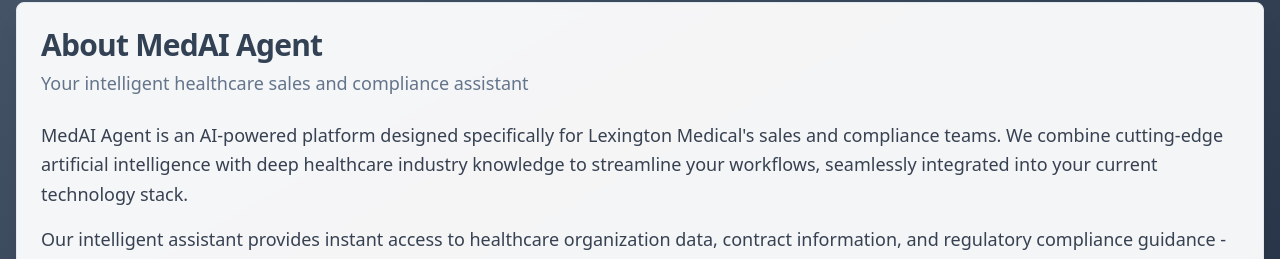
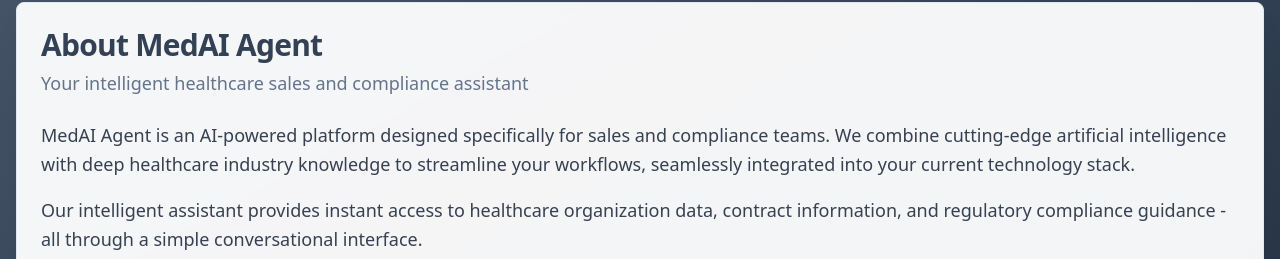
Before and after one commit to Vhans1179-hub/BioSurePitch-Updated, a React (Vite) app in the folder frontend/: page /lexington in a window 1280 px wide. Shown: the part 290-549 px from the top of the page. Built offline with nearby package versions, Linux system fonts and the light colour scheme; no server answers.

Commit message:
Remove 'Lexington Medical's' from About section description

```diff
--- a/frontend/src/pages/LexingtonLanding.tsx
+++ b/frontend/src/pages/LexingtonLanding.tsx
@@ -97,7 +97,7 @@ const LexingtonLanding = () => {
                 </CardHeader>
                 <CardContent className="space-y-4">
                   <p className="text-gray-700 text-lg leading-relaxed">
-                    MedAI Agent is an AI-powered platform designed specifically for Lexington Medical's sales and
+                    MedAI Agent is an AI-powered platform designed specifically for sales and
                     compliance teams. We combine cutting-edge artificial intelligence with deep healthcare industry
                     knowledge to streamline your workflows, seamlessly integrated into your current technology stack.
                   </p>
```
